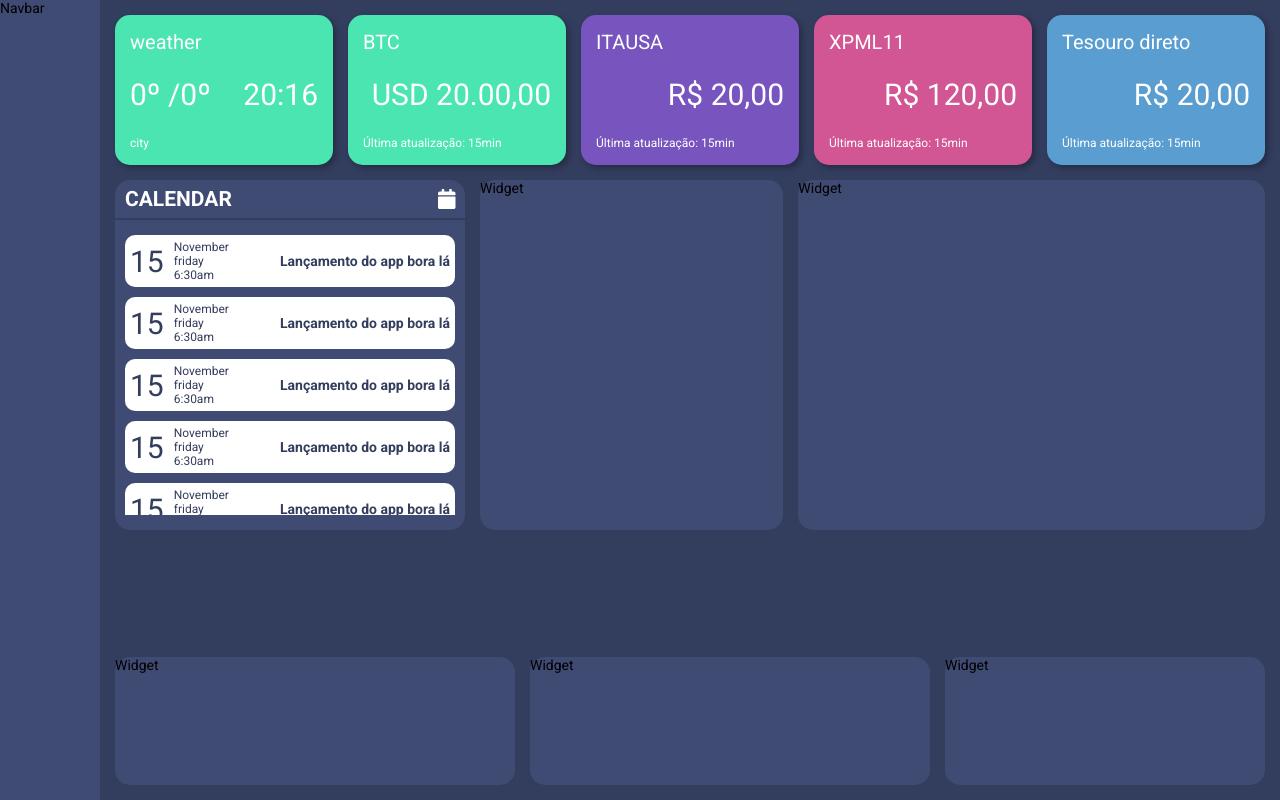
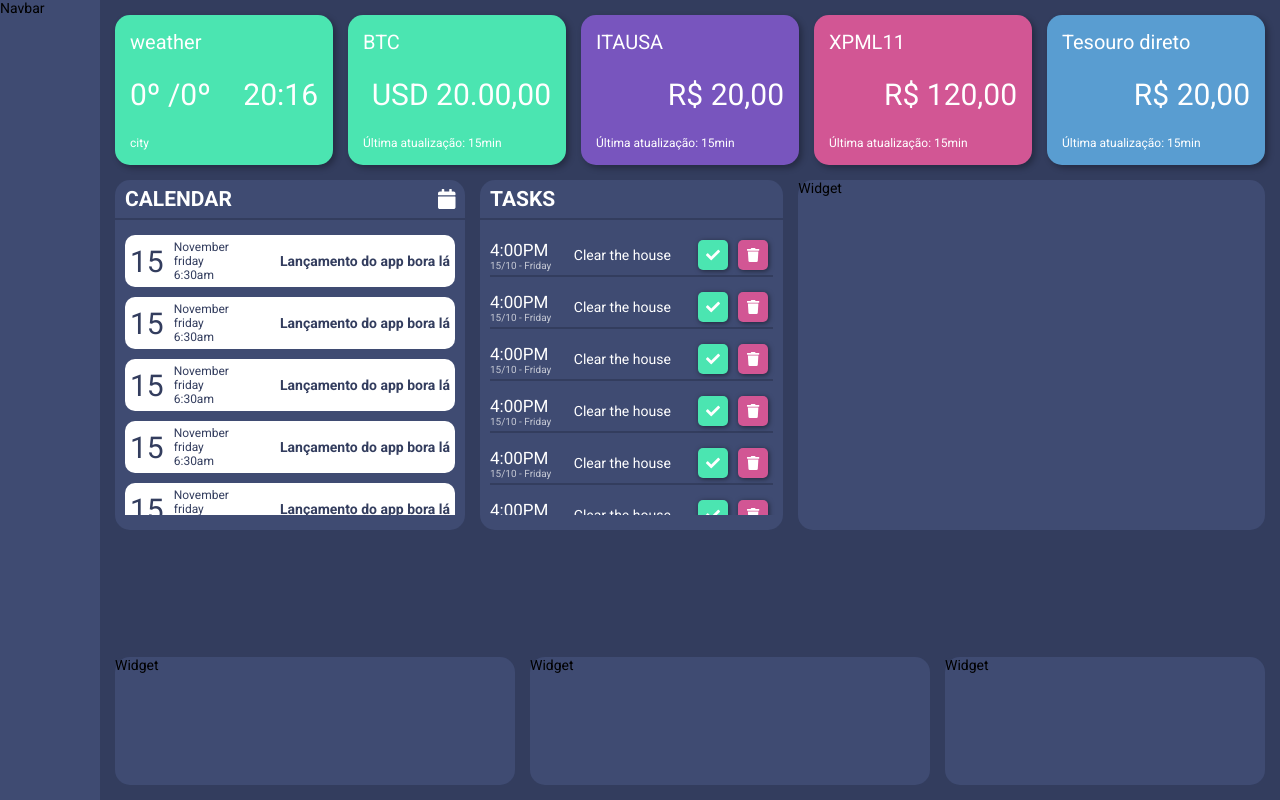
Before and after one commit to niltonslf/one-dashboard, a React (Create React App) app: page / in a window 1280 px wide. Built offline with nearby package versions, Linux system fonts and the light colour scheme; no server answers; what unsplash-js would draw is missing.

Commit message:
INT: Adiciona front-end das tasks

```diff
--- /dev/null
+++ b/src/components/Widgets/TaskWidget/index.css
@@ -0,0 +1,49 @@
+.task-container {}
+
+.task {
+    margin-bottom: 10px;
+    display: flex;
+    flex-flow: row wrap;
+    justify-content: space-between;
+    align-items: center;
+    color: white;
+    border-bottom: 2px solid var(--color-primary);
+
+}
+
+.task-date {
+    display: flex;
+    flex-direction: column;
+}
+
+.task-hour {
+    font-size: 17px;
+}
+
+.task-day {
+    font-size: 10px;
+    opacity: 0.7;
+}
+
+.task-actions {
+    display: flex;
+}
+
+.task-done,
+.task-delete {
+    width: 30px;
+    height: 30px;
+    background: var(--color-green);
+    margin: 5px;
+    border-radius: 5px;
+    display: flex;
+    justify-content: center;
+    align-items: center;
+    color: white;
+    cursor: pointer;
+    box-shadow: 1px 1px 5px 0 rgba(0, 0, 0, 0.5);
+}
+
+.task-delete {
+    background: var(--color-pink);
+}
--- /dev/null
+++ b/src/components/Widgets/TaskWidget/index.js
@@ -0,0 +1,36 @@
+import React, { useState } from "react";
+import "./index.css";
+
+import DefaultWidget from "../DefaultWidget";
+import { FontAwesomeIcon } from "@fortawesome/react-fontawesome";
+import { faCheck, faTrash, faTasks } from "@fortawesome/free-solid-svg-icons";
+
+export default function TaskWidget() {
+  const [tasks] = useState([1, 2, 3, 4, 5, 6, 7, 8, 9, 10]);
+
+  return (
+    <DefaultWidget title="Tasks">
+      <ul className="task-container" icon={<FontAwesomeIcon icon={faTasks} />}>
+        {tasks.map(task => {
+          return (
+            <li className="task">
+              <div className="task-date">
+                <span className="task-hour">4:00PM</span>
+                <span className="task-day">15/10 - Friday</span>
+              </div>
+              <span className="task-name">Clear the house</span>
+              <div className="task-actions">
+                <span className="task-done">
+                  <FontAwesomeIcon icon={faCheck} />
+                </span>
+                <span className="task-delete">
+                  <FontAwesomeIcon icon={faTrash} />
+                </span>
+              </div>
+            </li>
+          );
+        })}
+      </ul>
+    </DefaultWidget>
+  );
+}
--- a/src/pages/Dashboard/index.js
+++ b/src/pages/Dashboard/index.js
@@ -3,6 +3,7 @@
 
 import WidgetSmall from "../../components/Widgets/small";
 import CalendarWidget from "../../components/Widgets/CalendarWidget";
+import TaskWidget from "../../components/Widgets/TaskWidget";
 
 import WeatherService from "../../services/WeatherService";
 import PictureService from "../../services/PictureService";
@@ -75,7 +76,7 @@
 
         <div className="row second">
           <CalendarWidget />
-          <div className="widget-default">Widget</div>
+          <TaskWidget />
           <div className="widget-default">Widget</div>
         </div>
 
```
